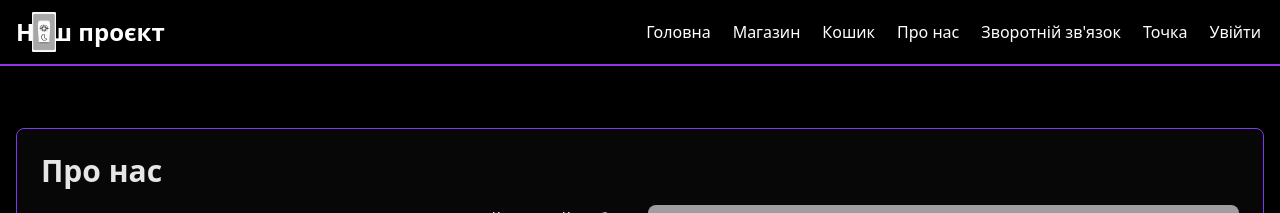
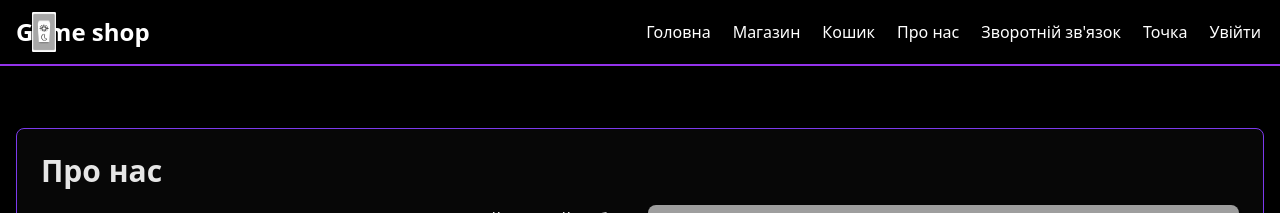
Before and after one commit to idiot-2/lab_4, a Flask app: page /about in a window 1280 px wide. Shown: the top 213 px of the page. Run offline with Flask 3, Linux system fonts and the light colour scheme; some libraries are stand-ins or nearby versions; grey boxes are pictures that could not be loaded.

Commit message:
Change title and link text to 'Game shop'

```diff
--- a/ну все наверн/templates/base.html
+++ b/ну все наверн/templates/base.html
@@ -3,7 +3,7 @@
 <head>
     <meta charset="UTF-8">
     <meta name="viewport" content="width=device-width, initial-scale=1.0">
-    <title>{% block title %}Мій проєкт{% endblock %}</title>
+    <title>{% block title %}Game shop{% endblock %}</title>
     <script src="https://cdn.tailwindcss.com"></script>
     <style>
 
@@ -303,7 +303,7 @@
                         <img id="theme-img" src="/img/dark.png" data-dark="/img/dark.png" data-light="/img/white.png" alt="theme" class="h-10 w-10 object-contain" />
                     </button>
                 </div>
-                <a href="{{ url_for('home') }}" class="Wknopk">Наш проєкт</a>
+                <a href="{{ url_for('home') }}" class="Wknopk">Game shop</a>
 
                 <button id="menu-toggle" class="lg:hidden focus:outline-none" aria-label="Відкрити меню">
                     <div class="w-6 h-6 relative">
```
